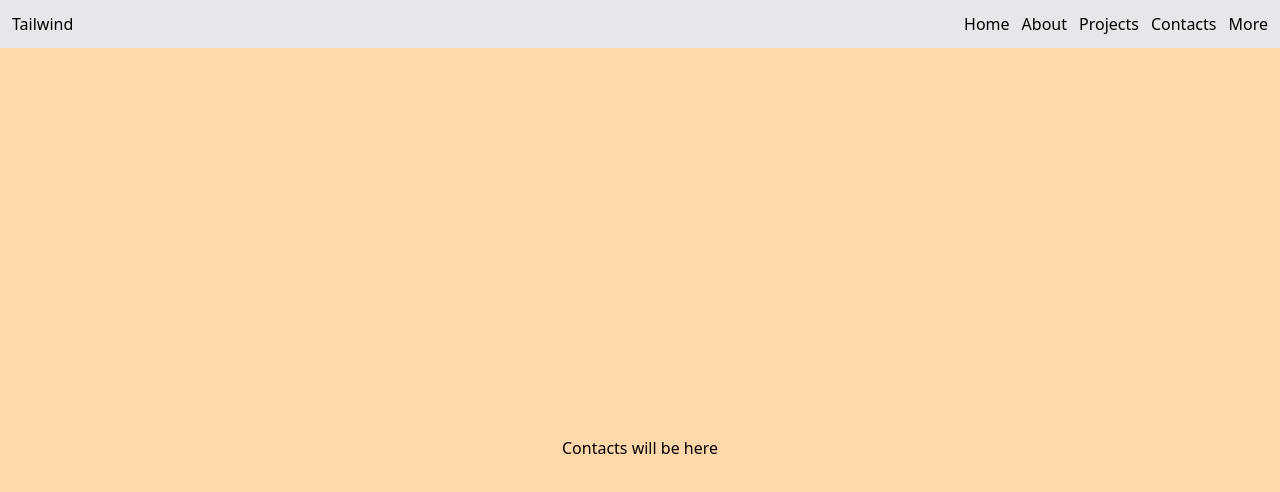
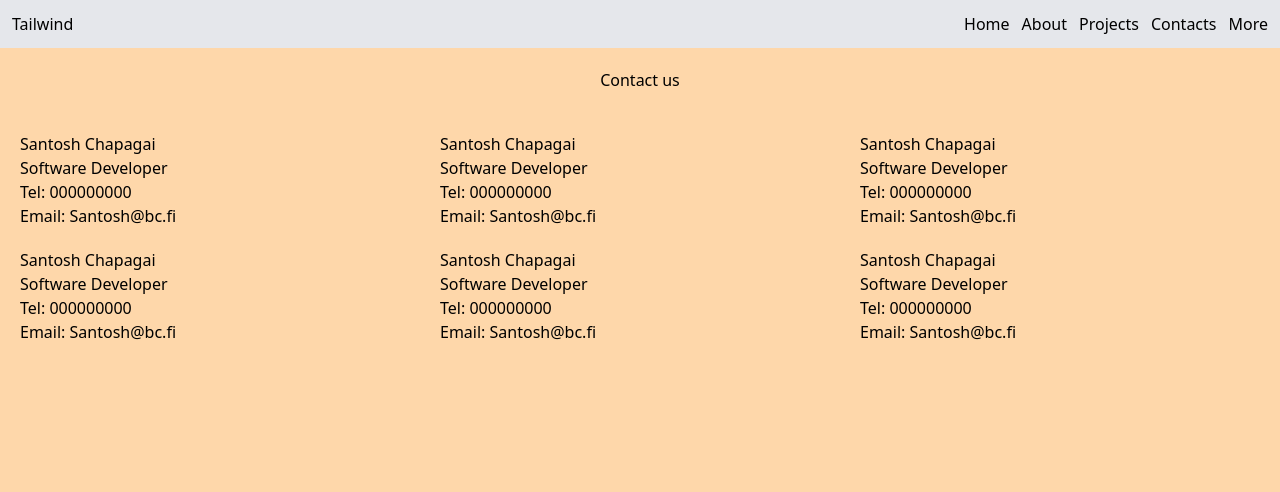
Before and after one commit to SantoshChapagai/ReactandTailwind, a React (Create React App) app: page /contact in a window 1280 px wide. Shown: the top 492 px of the page. Built offline with nearby package versions, Linux system fonts and the light colour scheme.

Commit message:
tailwind grid practice

```diff
--- a/src/pages/Contacts.jsx
+++ b/src/pages/Contacts.jsx
@@ -2,8 +2,46 @@ import React from 'react';
 
 const Contacts = () => {
   return (
-    <div className='bg-orange-200 h-screen flex justify-center items-center'>
-      Contacts will be here
+    <div className='bg-orange-200 h-screen'>
+      <h2 className='py-5 text-center'>Contact us</h2>
+      <div className='grid grid-cols-3 gap-5 p-5'>
+        <div>
+          <h2>Santosh Chapagai</h2>
+          <p>Software Developer</p>
+          <p>Tel: 000000000</p>
+          <p>Email: Santosh@bc.fi</p>
+        </div>
+        <div>
+          <h2>Santosh Chapagai</h2>
+          <p>Software Developer</p>
+          <p>Tel: 000000000</p>
+          <p>Email: Santosh@bc.fi</p>
+        </div>
+        <div>
+          <h2>Santosh Chapagai</h2>
+          <p>Software Developer</p>
+          <p>Tel: 000000000</p>
+          <p>Email: Santosh@bc.fi</p>
+        </div>
+        <div>
+          <h2>Santosh Chapagai</h2>
+          <p>Software Developer</p>
+          <p>Tel: 000000000</p>
+          <p>Email: Santosh@bc.fi</p>
+        </div>
+        <div>
+          <h2>Santosh Chapagai</h2>
+          <p>Software Developer</p>
+          <p>Tel: 000000000</p>
+          <p>Email: Santosh@bc.fi</p>
+        </div>
+        <div>
+          <h2>Santosh Chapagai</h2>
+          <p>Software Developer</p>
+          <p>Tel: 000000000</p>
+          <p>Email: Santosh@bc.fi</p>
+        </div>
+      </div>
     </div>
   );
 };
--- a/src/pages/Projects.jsx
+++ b/src/pages/Projects.jsx
@@ -2,7 +2,7 @@ import React from 'react';
 
 const Projects = () => {
   return (
-    <div className='bg-lime-200 h-screen flex justify-center items-center'>
+    <div className='bg-lime-200 h-screen flex justify-center'>
       Projects will be here
     </div>
   );
```
